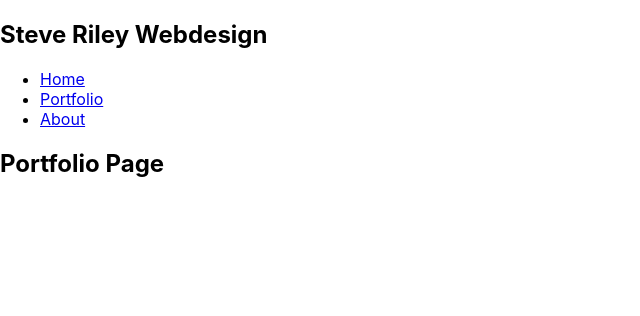
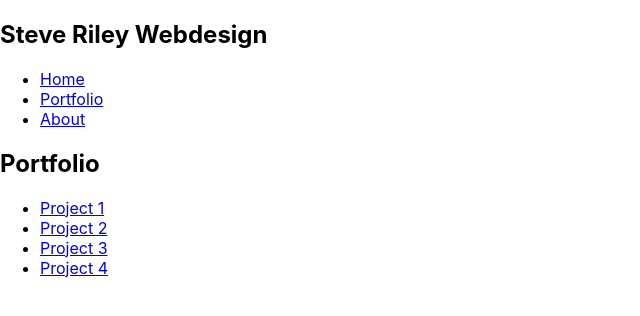
Before and after one commit to SteveJR86/BC-React-Portfolio, a React (Create React App) app: page /Portfolio in a window 1280 px wide. Shown: the top 316 px of the page, without its empty margins (0-640 px from the left). Built offline with nearby package versions, Linux system fonts and the light colour scheme.

Commit message:
project.json added and full project navigation sorted

```diff
--- a/src/App.js
+++ b/src/App.js
@@ -11,7 +11,7 @@ function App() {
       <NavBar />
       <Routes>
         <Route path='/' element={<Home />}/>
-        <Route path='/Portfolio' element={<Portfolio />}/>
+        <Route path='/Portfolio/*' element={<Portfolio />}/>
         <Route path='/About' element={<About />}/>
       </Routes>
     </Router>
--- /dev/null
+++ b/src/components/ProjectLink.js
@@ -0,0 +1,11 @@
+import { NavLink } from "react-router-dom";
+
+function ProjectLink(props) {
+  return(
+  <li>
+    <NavLink to={props.name}>{props.name}</NavLink>
+  </li>
+)
+}
+
+export default ProjectLink;
--- a/src/pages/Portfolio.js
+++ b/src/pages/Portfolio.js
@@ -1,5 +1,37 @@
+import { Route, Routes } from 'react-router-dom';
+import ProjectLink from '../components/ProjectLink';
+import ProjectPage from './ProjectPage';
+import projectDetails from '../projects.json';
+
 function Portfolio(){
-  return <h2>Portfolio Page</h2>
+  const listItems = projectDetails.map((project) =>
+    <ProjectLink
+      key={project.Name}
+      name={project.Name}
+    />
+    )
+
+  return (
+    <div>
+      <h2>Portfolio</h2>
+      <Routes>
+        <Route
+          path='/'
+          element={
+          <ul>
+            {listItems}
+          </ul>}
+        />
+        {projectDetails.map((project) => (
+          <Route
+            key={project.Name}
+            path={project.Name}
+            element={<ProjectPage projectDetails={project} />}
+          />
+        ))}
+      </Routes>
+    </div>
+  )
 }
 
 export default Portfolio;
--- /dev/null
+++ b/src/pages/ProjectPage.js
@@ -0,0 +1,12 @@
+import { NavLink } from "react-router-dom";
+
+function ProjectPage(props){
+  return (
+    <div>
+      <NavLink to='/portfolio'>Back to Portfolio</NavLink>
+      <h3>{props.projectDetails.Name}</h3>
+    </div>
+  )
+}
+
+export default ProjectPage;
--- /dev/null
+++ b/src/projects.json
@@ -0,0 +1,22 @@
+[
+  {
+    "Name": "Project 1",
+    "Image": "https://placekitten/200/300",
+    "Description": "This project does some stuff"
+  },
+  {
+    "Name": "Project 2",
+    "Image": "https://placekitten/201/300",
+    "Description": "This project does some other stuff"
+  },
+  {
+    "Name": "Project 3",
+    "Image": "https://placekitten/200/301",
+    "Description": "This project does some really different stuff"
+  },
+  {
+    "Name": "Project 4",
+    "Image": "https://placekitten/200/302",
+    "Description": "This project does nothing much at all"
+  }
+]
```
